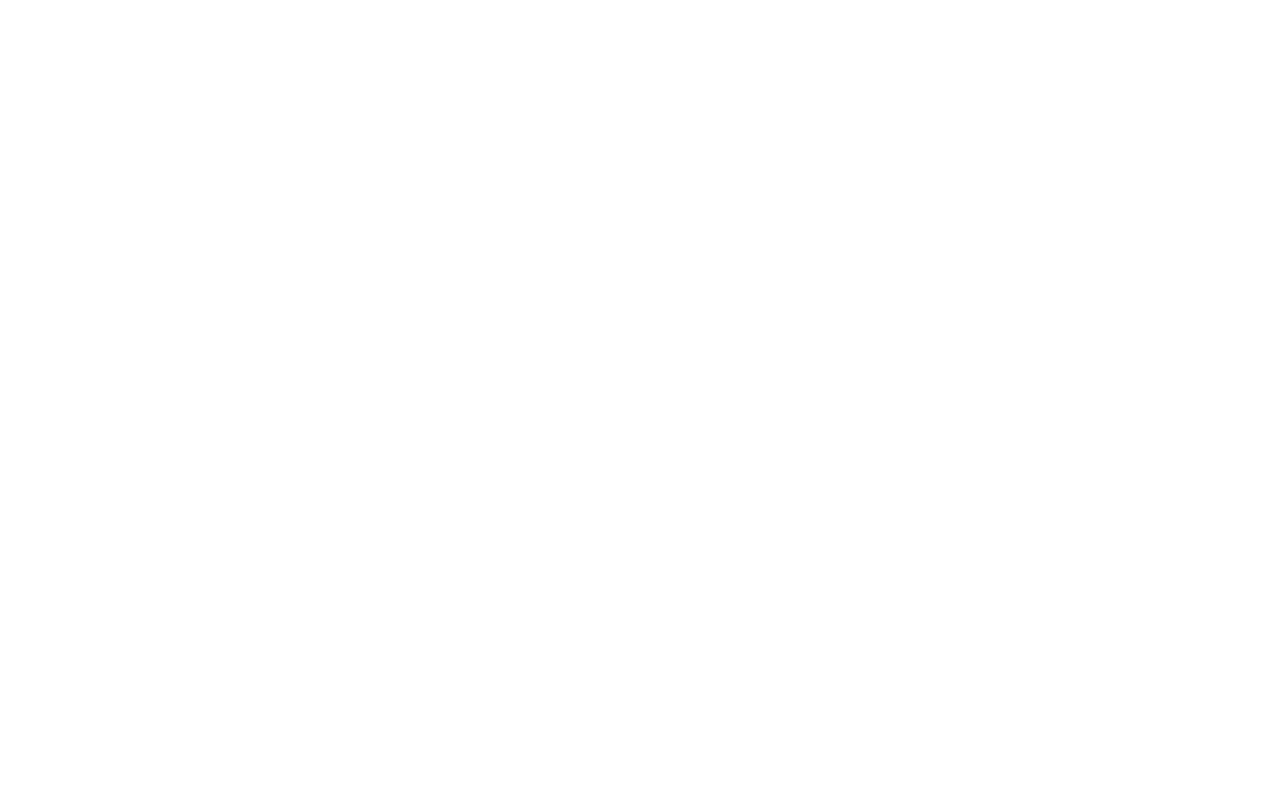
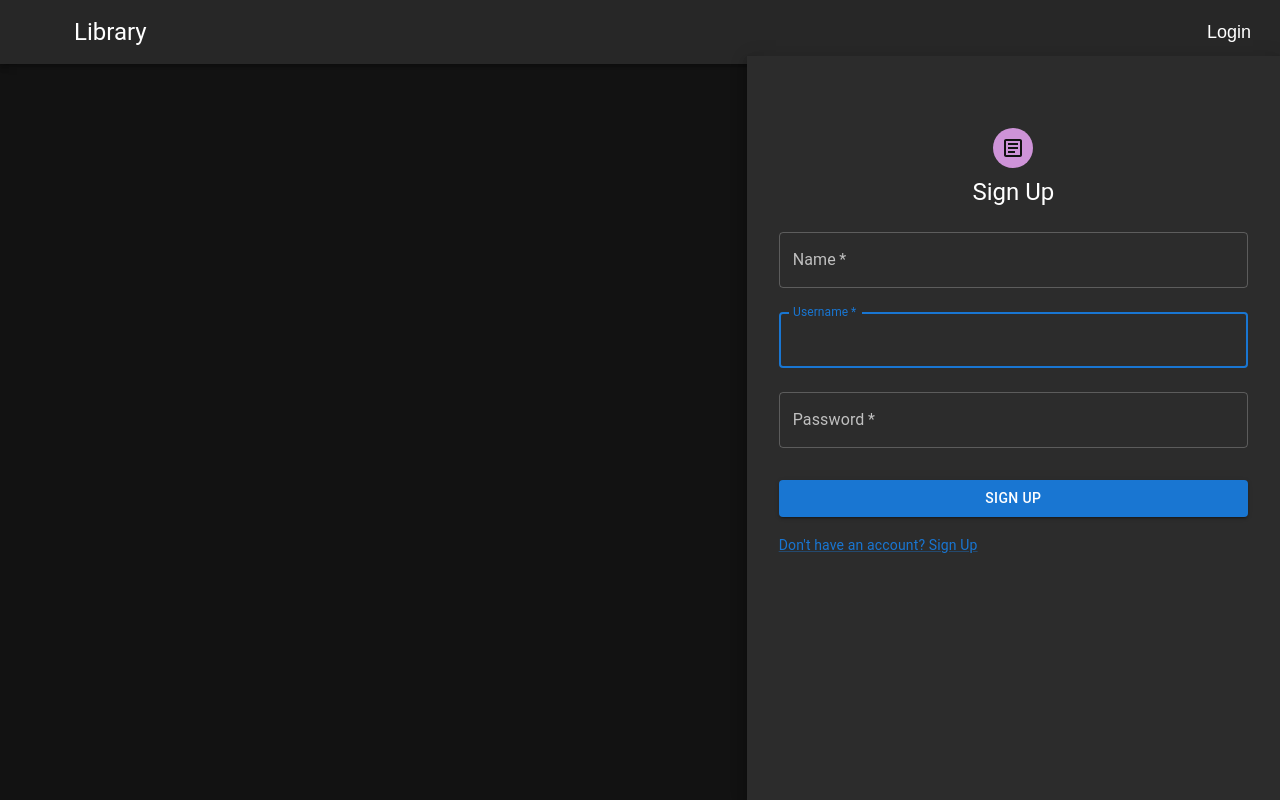
Before and after one commit to aliraad79/Library, a React (Create React App) app in the folder frontend/: page /signup in a window 1280 px wide. Before the commit this address had no page. Built offline with nearby package versions, Linux system fonts and the light colour scheme.

Commit message:
Add sign up route

```diff
--- a/frontend/src/App.js
+++ b/frontend/src/App.js
@@ -3,6 +3,7 @@
 
 import HomePage from "./pages/HomePage";
 import Login from "./pages/Login";
+import SignUp from "./pages/SignUp";
 
 const darkTheme = createTheme({
   palette: {
@@ -19,6 +20,7 @@
       <BrowserRouter>
         <Routes>
           <Route exact path="/login" element={<Login />} />
+          <Route exact path="/signup" element={<SignUp />} />
           <Route exact path="/" element={<HomePage />} />
         </Routes>
       </BrowserRouter>
--- a/frontend/src/actions/auth.js
+++ b/frontend/src/actions/auth.js
@@ -6,7 +6,8 @@
 };
 
 export const signUp = (data) => {
-  return axios().post(`/auth/users/`, data);
+  console.log("Sign Up ", data);
+  // return axios().post(`/auth/users/`, data);
 };
 
 export const logOut = (data) => {
--- /dev/null
+++ b/frontend/src/components/SignUpSide.jsx
@@ -0,0 +1,116 @@
+import ArticleOutlinedIcon from '@mui/icons-material/ArticleOutlined';
+import Avatar from "@mui/material/Avatar";
+import Box from "@mui/material/Box";
+import Button from "@mui/material/Button";
+import CssBaseline from "@mui/material/CssBaseline";
+import Grid from "@mui/material/Grid";
+import Link from "@mui/material/Link";
+import Paper from "@mui/material/Paper";
+import TextField from "@mui/material/TextField";
+import Typography from "@mui/material/Typography";
+import * as React from "react";
+import { signUp } from "../actions/auth";
+
+export default function SignUpSide() {
+  const handleSubmit = (event) => {
+    event.preventDefault();
+    const data = new FormData(event.currentTarget);
+    signUp({
+      name: data.get("name"),
+      username: data.get("username"),
+      password: data.get("password"),
+    });
+  };
+
+  return (
+    <Grid container component="main" sx={{ height: "93vh" }}>
+      <CssBaseline />
+      <Grid
+        item
+        xs={false}
+        sm={4}
+        md={7}
+        // sx={{
+        //   backgroundImage: "url(https://source.unsplash.com/random)",
+        //   backgroundRepeat: "no-repeat",
+        //   backgroundColor: (t) =>
+        //     t.palette.mode === "light"
+        //       ? t.palette.grey[50]
+        //       : t.palette.grey[900],
+        //   backgroundSize: "cover",
+        //   backgroundPosition: "center",
+        // }}
+      />
+      <Grid item xs={12} sm={8} md={5} component={Paper} elevation={6} square>
+        <Box
+          sx={{
+            my: 8,
+            mx: 4,
+            display: "flex",
+            flexDirection: "column",
+            alignItems: "center",
+          }}
+        >
+          <Avatar sx={{ m: 1, bgcolor: "secondary.main" }}>
+            <ArticleOutlinedIcon />
+          </Avatar>
+          <Typography component="h1" variant="h5">
+            Sign Up
+          </Typography>
+          <Box
+            component="form"
+            noValidate
+            onSubmit={handleSubmit}
+            sx={{ mt: 1 }}
+          >
+            <TextField
+              margin="normal"
+              required
+              fullWidth
+              id="name"
+              label="Name"
+              name="name"
+              autoComplete="name"
+              autoFocus
+            />
+            <TextField
+              margin="normal"
+              required
+              fullWidth
+              id="username"
+              label="Username"
+              name="username"
+              autoComplete="username"
+              autoFocus
+            />
+            <TextField
+              margin="normal"
+              required
+              fullWidth
+              name="password"
+              label="Password"
+              type="password"
+              id="password"
+              autoComplete="current-password"
+            />
+            <Button
+              type="submit"
+              fullWidth
+              variant="contained"
+              sx={{ mt: 3, mb: 2 }}
+            >
+              Sign Up
+            </Button>
+            <Grid container>
+              <Grid item>
+                <Link href="/signup" variant="body2">
+                  {"Don't have an account? Sign Up"}
+                </Link>
+              </Grid>
+            </Grid>
+          </Box>
+        </Box>
+      </Grid>
+    </Grid>
+  );
+}
--- /dev/null
+++ b/frontend/src/pages/SignUp.jsx
@@ -0,0 +1,15 @@
+import React, { Fragment } from "react";
+
+import Navbar from "../common/NavBar";
+import SignUpSide from "../components/SignUpSide";
+
+function Login() {
+  return (
+    <Fragment>
+      <Navbar />
+      <SignUpSide />
+    </Fragment>
+  );
+}
+
+export default Login;
```
